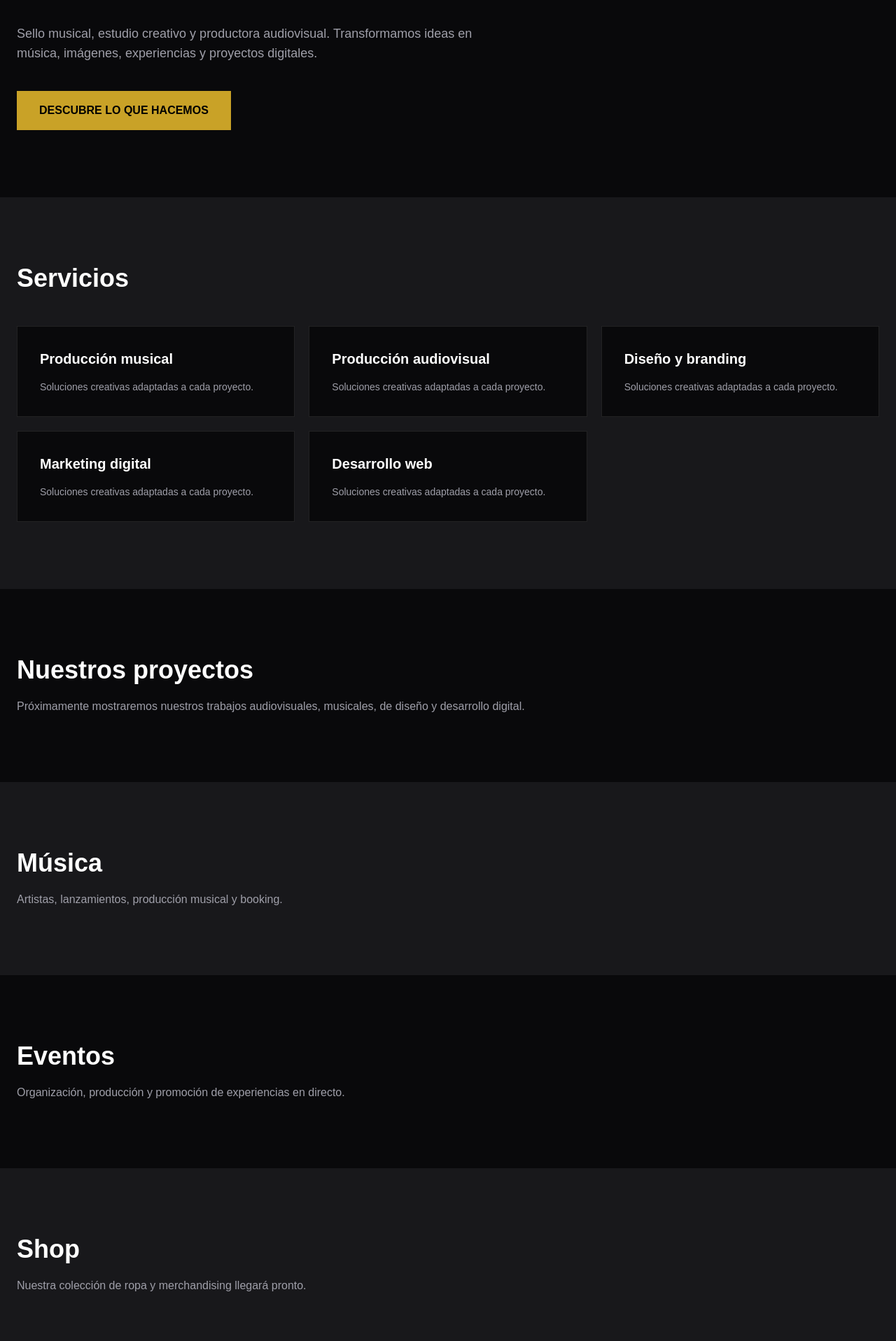
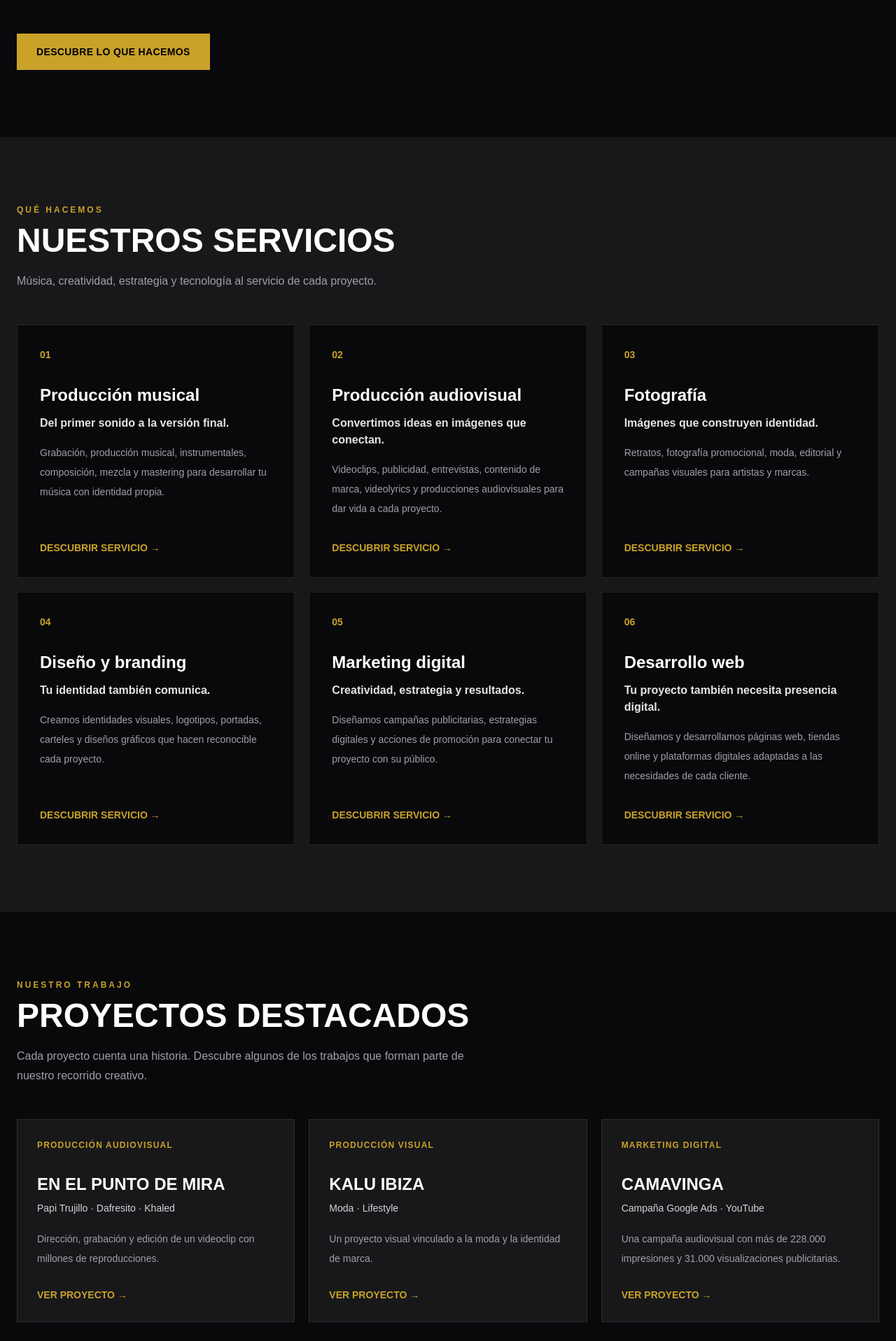
Before and after one commit to angelvs94cc-dev/Money-Way-Empire, a Next.js app in the folder frontend/: page / in a window 1280 px wide. Shown: the part 563-2480 px from the top of the page at 70% size. Built offline with nearby package versions, Linux system fonts and the light colour scheme.

Commit message:
Actualizar pagina de inicio de Money Way Empire

```diff
--- a/frontend/app/page.tsx
+++ b/frontend/app/page.tsx
@@ -1,142 +1,297 @@
-
-
+import Link from "next/link";
 
 const servicios = [
-  "Producción musical",
-  "Producción audiovisual",
-  "Diseño y branding",
-  "Marketing digital",
-  "Desarrollo web",
+  {
+    nombre: "Producción musical",
+    frase: "Del primer sonido a la versión final.",
+    descripcion: "Grabación, producción musical, instrumentales, composición, mezcla y mastering para desarrollar tu música con identidad propia.",
+    href: "/servicios/produccion-musical",
+  },
+  {
+    nombre: "Producción audiovisual",
+    frase: "Convertimos ideas en imágenes que conectan.",
+    descripcion: "Videoclips, publicidad, entrevistas, contenido de marca, videolyrics y producciones audiovisuales para dar vida a cada proyecto.",
+    href: "/servicios/audiovisual",
+  },
+  {
+    nombre: "Fotografía",
+    frase: "Imágenes que construyen identidad.",
+    descripcion: "Retratos, fotografía promocional, moda, editorial y campañas visuales para artistas y marcas.",
+    href: "/servicios/fotografia",
+  },
+  {
+    nombre: "Diseño y branding",
+    frase: "Tu identidad también comunica.",
+    descripcion: "Creamos identidades visuales, logotipos, portadas, carteles y diseños gráficos que hacen reconocible cada proyecto.",
+    href: "/servicios/diseno-y-branding",
+  },
+  {
+    nombre: "Marketing digital",
+    frase: "Creatividad, estrategia y resultados.",
+    descripcion: "Diseñamos campañas publicitarias, estrategias digitales y acciones de promoción para conectar tu proyecto con su público.",
+    href: "/servicios/marketing-digital",
+  },
+  {
+    nombre: "Desarrollo web",
+    frase: "Tu proyecto también necesita presencia digital.",
+    descripcion: "Diseñamos y desarrollamos páginas web, tiendas online y plataformas digitales adaptadas a las necesidades de cada cliente.",
+    href: "/servicios/desarrollo-web",
+  },
 ];
+
+const proyectos = [
+  {
+    categoria: "PRODUCCIÓN AUDIOVISUAL",
+    nombre: "EN EL PUNTO DE MIRA",
+    detalle: "Papi Trujillo · Dafresito · Khaled",
+    descripcion: "Dirección, grabación y edición de un videoclip con millones de reproducciones.",
+    href: "https://youtu.be/fLEKF2bEhps",
+    externo: true,
+  },
+  {
+    categoria: "PRODUCCIÓN VISUAL",
+    nombre: "KALU IBIZA",
+    detalle: "Moda · Lifestyle",
+    descripcion: "Un proyecto visual vinculado a la moda y la identidad de marca.",
+    href: "https://youtu.be/uDuh6L0xUIc",
+    externo: true,
+  },
+  {
+    categoria: "MARKETING DIGITAL",
+    nombre: "CAMAVINGA",
+    detalle: "Campaña Google Ads · YouTube",
+    descripcion: "Una campaña audiovisual con más de 228.000 impresiones y 31.000 visualizaciones publicitarias.",
+    href: "/proyectos",
+    externo: false,
+  },
+];
+
+const botonPrincipal =
+  "inline-flex w-fit items-center justify-center bg-gold px-7 py-4 text-sm font-bold uppercase tracking-wide text-black transition hover:bg-gold-light";
+
+const botonSecundario =
+  "inline-flex w-fit items-center justify-center border border-white/25 px-7 py-4 text-sm font-bold uppercase tracking-wide text-white transition hover:border-gold hover:text-gold";
 
 export default function Home() {
   return (
     <div className="min-h-screen bg-zinc-950 text-white">
-
-
       <main>
-        {/* PORTADA PRINCIPAL */}
-        <section className="mx-auto flex min-h-[65vh] max-w-7xl flex-col justify-center px-6 py-24">
-          <p className="mb-5 text-sm font-bold uppercase tracking-[0.3em] text-gold">
-            Creative Studio · Music · Entertainment
+        {/* HERO */}
+        <section className="mx-auto flex min-h-[75vh] max-w-7xl flex-col justify-center px-6 py-24">
+          <p className="mb-6 text-xs font-bold uppercase tracking-[0.25em] text-gold sm:text-sm">
+            MUSIC · CREATIVE STUDIO · 360° MARKETING
           </p>
 
-          <h1 className="max-w-5xl text-5xl font-black uppercase leading-tight md:text-8xl">
-            Creamos cultura.
-            <span className="block text-gold">
-              Construimos marcas.
-            </span>
+          <h1 className="max-w-6xl text-5xl font-black uppercase leading-[1.05] tracking-tight sm:text-6xl md:text-8xl">
+            De la idea
+            <span className="block text-gold">al impacto.</span>
           </h1>
 
-          <p className="mt-8 max-w-2xl text-lg text-zinc-400">
-            Sello musical, estudio creativo y productora audiovisual.
-            Transformamos ideas en música, imágenes, experiencias
-            y proyectos digitales.
+          <p className="mt-8 max-w-3xl text-base leading-8 text-zinc-300 md:text-lg">
+            Money Way Empire es un colectivo musical, estudio creativo y
+            productora audiovisual con una visión 360° del marketing, la moda
+            y el entretenimiento. Transformamos ideas en música, imágenes,
+            experiencias y proyectos digitales para impulsar artistas, marcas
+            y proyectos vinculados a la industria musical.
           </p>
 
-          <a
-            href="#servicios"
-            className="mt-10 w-fit bg-gold px-8 py-4 font-bold text-black transition hover:bg-gold-light"
-          >
+          <Link href="#servicios" className={`mt-10 ${botonPrincipal}`}>
             DESCUBRE LO QUE HACEMOS
-          </a>
+          </Link>
         </section>
 
         {/* SERVICIOS */}
         <section id="servicios" className="bg-zinc-900 px-6 py-24">
           <div className="mx-auto max-w-7xl">
-            <h2 className="mb-12 text-4xl font-bold">
-              Servicios
+            <p className="mb-3 text-xs font-bold uppercase tracking-[0.25em] text-gold">
+              QUÉ HACEMOS
+            </p>
+            <h2 className="mb-5 text-4xl font-black uppercase md:text-5xl">
+              Nuestros servicios
             </h2>
+            <p className="mb-12 max-w-2xl leading-7 text-zinc-400">
+              Música, creatividad, estrategia y tecnología al servicio de cada proyecto.
+            </p>
 
-            <div className="grid gap-5 md:grid-cols-3">
-              {servicios.map((servicio) => (
-                <div
-                  key={servicio}
-                  className="border border-white/10 bg-zinc-950 p-8"
+            <div className="grid gap-5 md:grid-cols-2 xl:grid-cols-3">
+              {servicios.map((servicio, index) => (
+                <Link
+                  key={servicio.nombre}
+                  href={servicio.href}
+                  className="group flex h-full flex-col border border-white/10 bg-zinc-950 p-8 transition hover:border-gold/70"
                 >
-                  <h3 className="text-xl font-semibold">
-                    {servicio}
+                  <span className="mb-8 text-sm font-bold text-gold">
+                    {String(index + 1).padStart(2, "0")}
+                  </span>
+                  <h3 className="text-2xl font-bold">
+                    {servicio.nombre}
                   </h3>
-
-                  <p className="mt-4 text-sm text-zinc-400">
-                    Soluciones creativas adaptadas a cada proyecto.
+                  <p className="mt-3 font-semibold text-zinc-200">
+                    {servicio.frase}
                   </p>
-                </div>
+                  <p className="mt-4 flex-1 text-sm leading-7 text-zinc-400">
+                    {servicio.descripcion}
+                  </p>
+                  <span className="mt-8 text-sm font-bold text-gold transition group-hover:translate-x-1">
+                    DESCUBRIR SERVICIO →
+                  </span>
+                </Link>
               ))}
             </div>
           </div>
         </section>
 
         {/* PROYECTOS */}
-        <section
-          id="proyectos"
-          className="mx-auto max-w-7xl px-6 py-24"
-        >
-          <h2 className="text-4xl font-bold">
-            Nuestros proyectos
+        <section id="proyectos" className="mx-auto max-w-7xl px-6 py-24">
+          <p className="mb-3 text-xs font-bold uppercase tracking-[0.25em] text-gold">
+            NUESTRO TRABAJO
+          </p>
+          <h2 className="text-4xl font-black uppercase md:text-5xl">
+            Proyectos destacados
           </h2>
+          <p className="mt-5 max-w-2xl leading-7 text-zinc-400">
+            Cada proyecto cuenta una historia. Descubre algunos de los trabajos
+            que forman parte de nuestro recorrido creativo.
+          </p>
 
-          <p className="mt-5 text-zinc-400">
-            Próximamente mostraremos nuestros trabajos audiovisuales,
-            musicales, de diseño y desarrollo digital.
-          </p>
+          <div className="mt-12 grid gap-5 md:grid-cols-3">
+            {proyectos.map((proyecto) => (
+              <Link
+                key={proyecto.nombre}
+                href={proyecto.href}
+                target={proyecto.externo ? "_blank" : undefined}
+                rel={proyecto.externo ? "noopener noreferrer" : undefined}
+                className="group flex min-h-72 flex-col border border-white/10 bg-zinc-900 p-7 transition hover:border-gold/70"
+              >
+                <span className="text-xs font-bold tracking-widest text-gold">
+                  {proyecto.categoria}
+                </span>
+                <h3 className="mt-8 text-2xl font-black">
+                  {proyecto.nombre}
+                </h3>
+                <p className="mt-2 text-sm text-zinc-300">
+                  {proyecto.detalle}
+                </p>
+                <p className="mt-5 flex-1 text-sm leading-7 text-zinc-400">
+                  {proyecto.descripcion}
+                </p>
+                <span className="mt-7 text-sm font-bold text-gold">
+                  VER PROYECTO →
+                </span>
+              </Link>
+            ))}
+          </div>
+
+          <Link href="/proyectos" className={`mt-10 ${botonSecundario}`}>
+            VER TODOS LOS PROYECTOS
+          </Link>
         </section>
 
         {/* MÚSICA */}
         <section id="musica" className="bg-zinc-900 px-6 py-24">
           <div className="mx-auto max-w-7xl">
-            <h2 className="text-4xl font-bold">
+            <p className="mb-3 text-xs font-bold uppercase tracking-[0.25em] text-gold">
+              NUESTRO ORIGEN
+            </p>
+            <h2 className="text-4xl font-black uppercase md:text-5xl">
               Música
             </h2>
-
-            <p className="mt-5 text-zinc-400">
-              Artistas, lanzamientos, producción musical y booking.
+            <p className="mt-6 max-w-3xl leading-8 text-zinc-300">
+              La música está en nuestro origen. Impulsamos proyectos artísticos,
+              conectamos talento y llevamos nuestras propuestas del estudio
+              al escenario.
             </p>
+            <div className="mt-9 flex flex-wrap gap-4">
+              <Link href="/musica" className={botonPrincipal}>
+                DESCUBRIR NUESTRA MÚSICA
+              </Link>
+              <Link href="/musica/booking" className={botonSecundario}>
+                BOOKING
+              </Link>
+            </div>
           </div>
         </section>
 
         {/* EVENTOS */}
-        <section
-          id="eventos"
-          className="mx-auto max-w-7xl px-6 py-24"
-        >
-          <h2 className="text-4xl font-bold">
+        <section id="eventos" className="mx-auto max-w-7xl px-6 py-24">
+          <p className="mb-3 text-xs font-bold uppercase tracking-[0.25em] text-gold">
+            EXPERIENCIAS EN DIRECTO
+          </p>
+          <h2 className="text-4xl font-black uppercase md:text-5xl">
             Eventos
           </h2>
-
-          <p className="mt-5 text-zinc-400">
-            Organización, producción y promoción de experiencias
-            en directo.
+          <p className="mt-6 max-w-3xl leading-8 text-zinc-400">
+            Creamos y participamos en experiencias que conectan música,
+            artistas y público. Descubre nuestros próximos eventos y revive
+            los encuentros que ya hemos celebrado.
           </p>
+          <Link href="/eventos" className={`mt-9 ${botonPrincipal}`}>
+            EXPLORAR EVENTOS
+          </Link>
         </section>
 
         {/* TIENDA */}
         <section id="shop" className="bg-zinc-900 px-6 py-24">
           <div className="mx-auto max-w-7xl">
-            <h2 className="text-4xl font-bold">
+            <p className="mb-3 text-xs font-bold uppercase tracking-[0.25em] text-gold">
+              ESTILO E IDENTIDAD
+            </p>
+            <h2 className="text-4xl font-black uppercase md:text-5xl">
               Shop
             </h2>
+            <p className="mt-6 max-w-3xl leading-8 text-zinc-300">
+              La creatividad también se viste. Descubre el merchandising
+              de Cream Mami y las colecciones de ropa de Money Way Empire:
+              dos líneas con personalidad propia, conectadas por la música,
+              la cultura y la identidad visual.
+            </p>
+            <Link href="/shop" className={`mt-9 ${botonPrincipal}`}>
+              EXPLORAR LA TIENDA
+            </Link>
+          </div>
+        </section>
 
-            <p className="mt-5 text-zinc-400">
-              Nuestra colección de ropa y merchandising llegará pronto.
+        {/* FUNDADOR */}
+        <section className="mx-auto max-w-7xl px-6 py-24">
+          <p className="mb-3 text-xs font-bold uppercase tracking-[0.25em] text-gold">
+            EL PROYECTO
+          </p>
+          <h2 className="max-w-3xl text-4xl font-black uppercase md:text-5xl">
+            Detrás de Money Way Empire
+          </h2>
+          <p className="mt-7 max-w-3xl leading-8 text-zinc-400">
+            Money Way Empire nace de la visión de Ángel Eladio Velaz Sánchez,
+            profesional de la comunicación, el marketing y la producción
+            audiovisual, y artista musical bajo el nombre de Cream Mami.
+            Un proyecto que conecta distintas disciplinas creativas para
+            desarrollar ideas con identidad propia.
+          </p>
+        </section>
+
+        {/* CONTACTO */}
+        <section id="contacto" className="border-t border-white/10 bg-zinc-900 px-6 py-24">
+          <div className="mx-auto max-w-7xl">
+            <p className="mb-3 text-xs font-bold uppercase tracking-[0.25em] text-gold">
+              HABLEMOS
             </p>
+            <h2 className="text-4xl font-black uppercase md:text-5xl">
+              Hablemos de tu proyecto
+            </h2>
+            <p className="mt-6 max-w-3xl leading-8 text-zinc-300">
+              ¿Tienes una idea, un lanzamiento, una marca o un evento en mente?
+              Cuéntanos qué necesitas y estudiemos cómo llevarlo al siguiente nivel.
+            </p>
+            <Link href="/contacto" className={`mt-9 ${botonPrincipal}`}>
+              CONTACTAR
+            </Link>
           </div>
         </section>
       </main>
 
-      {/* PIE DE PÁGINA */}
-      <footer
-        id="contacto"
-        className="border-t border-white/10 px-6 py-12"
-      >
+      <footer className="border-t border-white/10 px-6 py-10">
         <div className="mx-auto max-w-7xl">
-          <h2 className="text-2xl font-bold">
-            Hablemos de tu proyecto
-          </h2>
-
-          <p className="mt-4 text-zinc-400">
-            Money Way Empire — Música, creatividad y negocios.
+          <p className="text-sm text-zinc-400">
+            © 2026 Money Way Empire — Música, creatividad y negocios.
           </p>
         </div>
       </footer>
```
